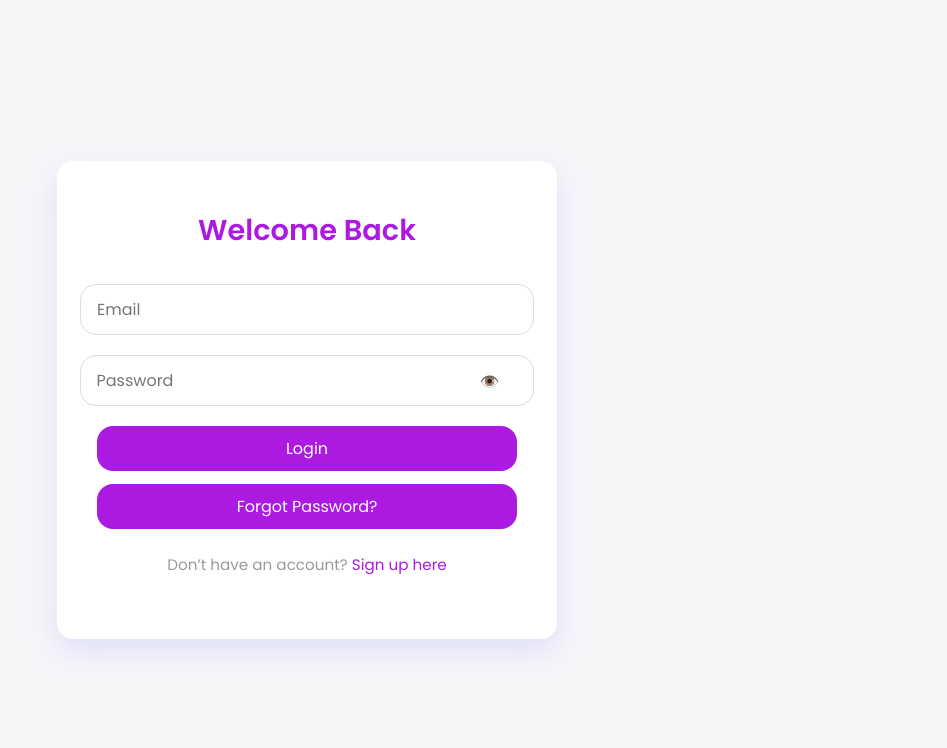
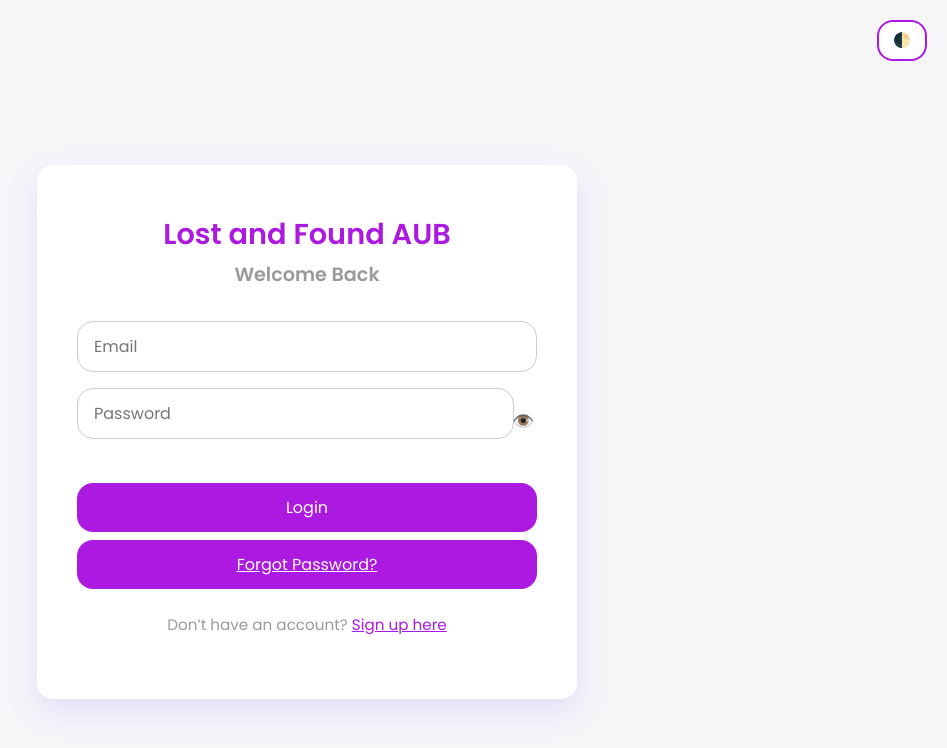
Before and after one commit to SamirSas1/LostAndFound-AUB-Frontend, a React (Create React App) app in the folder lost-and-found-frontend/: page /login in a window 1280 px wide. Shown: the top 748 px of the page, without its empty margins (333-1280 px from the left). Built offline with nearby package versions, Linux system fonts and the light colour scheme; what amazon-cognito-identity-js would draw is missing.

Commit message:
Added APIs

```diff
--- a/lost-and-found-frontend/src/pages/Login.jsx
+++ b/lost-and-found-frontend/src/pages/Login.jsx
@@ -70,9 +70,22 @@
     navigate("/Forgot-Password");
   };
 
+
   return (
     <div className="login-container">
+  <button
+  className="theme-toggle-btn"
+  onClick={() => {
+    const isDark = document.body.classList.toggle("dark-mode");
+    localStorage.setItem("theme", isDark ? "dark" : "light");
+  }}
+>
+  🌓
+</button>
+
+
     <form className="login-box" onSubmit={handleLogin}>
+      <h1 className="app-title">Lost and Found AUB</h1>
       <h2>Welcome Back</h2>
 
       <input
@@ -94,20 +107,12 @@
         <span
           className="toggle-password"
           onClick={() => setShowPassword((prev) => !prev)}
-            style={{
-              cursor: "pointer",
-              position: "absolute",
-              right: "0px",
-              top: "37%",
-              transform: "translateY(-50%)",
-              userSelect: "none"
-            }}
         >
           {showPassword ? "🙈" : "👁️"}
         </span>
       </div>
 
-        <button type="submit">Login</button>
+      <button type="submit" className="login-button">Login</button>
 
       <button
         type="button"
@@ -121,7 +126,11 @@
         Don’t have an account? <Link to="/signup">Sign up here</Link>
       </p>
     </form>
+
+
   </div>
+
+
   );
 };
 
--- a/lost-and-found-frontend/src/pages/UploadFound.jsx
+++ b/lost-and-found-frontend/src/pages/UploadFound.jsx
@@ -1,7 +1,7 @@
 import React, { useState } from 'react';
 import { useNavigate } from 'react-router-dom';
 import { getEmailFromToken } from '../utils/tokenUtils';
-import '../styles/UploadLost.css'; // reuse same style
+import '../styles/UploadLost.css';
 
 const UploadFound = () => {
   const navigate = useNavigate();
@@ -40,8 +40,11 @@
     e.preventDefault();
 
     const email = getEmailFromToken();
-    if (!email) {
+    const token = localStorage.getItem("idToken");
+
+    if (!email || !token) {
       alert("You must be logged in to upload a found item.");
+      navigate("/login");
       return;
     }
 
@@ -58,44 +61,50 @@
         description: formData.description,
         email: email,
         image: base64Image,
-        isVerified: formData.isVerified === 'true'
+        isVerified: formData.isVerified === 'true',
       };
 
       const response = await fetch('https://ieq3dmri5l.execute-api.eu-west-1.amazonaws.com/dev/upload-found-item', {
         method: 'POST',
         headers: {
-          'Content-Type': 'application/json'
+          'Content-Type': 'application/json',
+          Authorization: `Bearer ${token}`
         },
-        body: JSON.stringify(payload)
+        body: JSON.stringify(payload),
       });
 
       const result = await response.json();
       console.log('✅ Upload result:', result);
 
       if (response.ok) {
-        alert("Found item uploaded successfully.");
-        navigate('/my-uploads');
+        await fetch("https://ieq3dmri5l.execute-api.eu-west-1.amazonaws.com/dev/index-lostfound-opensearch", {
+          method: "POST",
+          headers: {
+            "Content-Type": "application/json"
+          },
+          body: JSON.stringify({
+            title: formData.itemName,
+            description: formData.description,
+            timestamp: new Date(formData.date).toISOString(),
+            isVerified: formData.isVerified === 'true'
+          })
+        });
+
+        alert("Found item uploaded and indexed.");
+        navigate('/my-items');
       } else {
         alert("Upload failed: " + result.error);
       }
 
     } catch (error) {
-      console.error("Upload error:", error);
-      alert("Something went wrong. Try again.");
+      console.error("🔥 Upload error:", error);
+      alert("Something went wrong. Please try again.");
     }
   };
 
   return (
     <div className="upload-lost-container">
       <form className="upload-lost-form" onSubmit={handleSubmit}>
-        <button
-          type="button"
-          className="close-button"
-          onClick={() => navigate('/search-lost')}
-        >
-          &times;
-        </button>
-
         <h2>Upload Found Item</h2>
 
         <input
@@ -128,7 +137,6 @@
           type="file"
           accept="image/*"
           onChange={handleImageChange}
-          required={!formData.image}
         />
 
         {formData.image && (
@@ -146,7 +154,7 @@
 
         <select
           name="isVerified"
-          className='select-container'
+          className="select-container"
           value={formData.isVerified}
           onChange={handleChange}
           required
--- a/lost-and-found-frontend/src/pages/UploadLost.jsx
+++ b/lost-and-found-frontend/src/pages/UploadLost.jsx
@@ -41,8 +41,6 @@
 
     try {
       const email = getEmailFromToken();
-      console.log("📧 Email from token:", email);
-
       if (!email) {
         alert("You must be logged in to upload a lost item.");
         navigate("/login");
@@ -64,13 +62,13 @@
       };
 
       const token = localStorage.getItem("idToken");
-      console.log("🔐 Using token for upload:", token);
 
+      // Upload to backend
       const response = await fetch('https://ieq3dmri5l.execute-api.eu-west-1.amazonaws.com/dev/upload-lost-item', {
         method: 'POST',
         headers: {
           'Content-Type': 'application/json',
-          Authorization: `Bearer ${token}` // ✅ Send the token to backend
+          Authorization: `Bearer ${token}`
         },
         body: JSON.stringify(payload)
       });
@@ -79,7 +77,21 @@
       console.log('✅ Upload result:', result);
 
       if (response.ok) {
-        alert("Lost item uploaded successfully.");
+        // Index as unverified
+        await fetch("https://ieq3dmri5l.execute-api.eu-west-1.amazonaws.com/dev/index-lostfound-opensearch", {
+          method: "POST",
+          headers: {
+            "Content-Type": "application/json"
+          },
+          body: JSON.stringify({
+            title: formData.itemName,
+            description: formData.description,
+            timestamp: new Date(formData.date).toISOString(),
+            isVerified: false
+          })
+        });
+
+        alert("Lost item uploaded and indexed (not visible in search until verified).");
         navigate('/my-uploads');
       } else {
         alert("Upload failed: " + result.error);
@@ -93,16 +105,8 @@
   };
 
   return (
-    <div className="upload-lost-container">
+    <div className="form-container">
       <form className="upload-lost-form" onSubmit={handleSubmit}>
-        <button
-          type="button"
-          className="close-button"
-          onClick={() => navigate('/search-found')}
-        >
-          &times;
-        </button>
-
         <h2>Upload Lost Item</h2>
 
         <input
@@ -141,11 +145,7 @@
         {formData.image && (
           <div className="image-preview-actions">
             <p>Selected: {formData.image.name}</p>
-            <button
-              type="button"
-              className="remove-image-btn"
-              onClick={handleImageRemove}
-            >
+            <button type="button" className="remove-image-btn" onClick={handleImageRemove}>
               Remove Image
             </button>
           </div>
--- a/lost-and-found-frontend/src/styles/Login.css
+++ b/lost-and-found-frontend/src/styles/Login.css
@@ -1,10 +1,10 @@
-/* Login.css */
 .login-container {
   min-height: 100vh;
   display: flex;
   justify-content: center;
   align-items: center;
   background: var(--bg);
+  padding: 2rem;
 }
 
 .login-box {
@@ -13,71 +13,154 @@
   border-radius: var(--radius);
   box-shadow: var(--shadow);
   width: 100%;
-    max-width: 420px;
+  max-width: 460px;
   display: flex;
   align-items: center;
   flex-direction: column;
+  animation: fadeIn 0.5s ease-in-out;
+}
+
+@keyframes fadeIn {
+  from {
+    opacity: 0;
+    transform: translateY(10px);
+  }
+  to {
+    opacity: 1;
+    transform: translateY(0);
+  }
+}
+
+.app-title {
+  font-size: 1.8rem;
+  font-weight: 700;
+  color: var(--primary);
+  margin-bottom: 0.25rem;
 }
 
 .login-box h2 {
   text-align: center;
   margin-bottom: 2rem;
-    color: var(--primary);
-    font-size: 1.8rem;
+  font-size: 1.2rem;
+  color: var(--gray);
 }
 
 .login-box input {
   width: 100%;
   padding: 12px 16px;
-    border: 1px solid #ddd;
+  border: 1px solid #ccc;
   border-radius: var(--radius);
-    margin-bottom: 1.25rem;
+  margin-bottom: 1rem;
   font-size: 1rem;
   font-family: inherit;
-    transition: border-color 0.2s ease;
+  transition: border-color 0.3s ease, background 0.3s ease;
+  box-sizing: border-box;
+  background-color: white;
 }
 
 .login-box input:focus {
   outline: none;
   border-color: var(--primary);
-    box-shadow: 0 0 0 2px rgba(172, 25, 225, 0.15);
+  box-shadow: 0 0 0 2px rgba(172, 25, 225, 0.2);
+}
+
+.password-input-wrapper {
+  position: relative;
+
+  padding-left: 15%;
+}
+
+.password-input-wrapper input {
+  padding-right: 40px;
+}
+
+.toggle-password {
+  position: absolute;
+  right: 12px;
+  top: 35%;
+  transform: translateY(-50%);
+  cursor: pointer;
+  font-size: 1.1rem;
+  transition: transform 0.2s ease;
+}
+
+.toggle-password:hover {
+  transform: translateY(-50%) scale(1.1);
 }
 
 .login-box button {
   width: 100%;
   font-size: 1rem;
+  padding: 12px;
+  margin-top: 8px;
+  border-radius: var(--radius);
+  background-color: var(--primary);
+  color: white;
+  border: none;
+  transition: background 0.3s ease;
 }
 
+.login-box button:hover {
+  background-color: #9216be;
+}
+
+.forgot-password-button {
+  border: none;
+  background: none;
+  margin-top: 1rem;
+  font-size: 0.95rem;
+  color: var(--primary);
+  text-decoration: underline;
+  cursor: pointer;
+}
 
 .signup-redirect {
-    text-align: center;
   margin-top: 1.5rem;
   font-size: 0.95rem;
   color: var(--gray);
+  text-align: center;
 }
 
 .signup-redirect a {
   color: var(--primary);
   font-weight: 500;
-  }
-
-  .signup-redirect a:hover {
   text-decoration: underline;
 }
 
-  .forgot-password-button {
-    border: none;
-    cursor: pointer;
-    margin-top: 0.8rem;
-    font-size: 0.9rem;
+/* 🌙 DARK MODE */
+body.dark-mode .login-box {
+  background-color: #1e1e1e;
 }
 
-  .password-input-wrapper {
-    position: relative;
-    width: 100%;
-    margin-left: -35px;
+body.dark-mode .login-box input {
+  background-color: #2c2c2c;
+  color: #f2f2f2;
+  border: 1px solid #555;
 }
 
-  .password-input-wrapper input {
-    width: 100%;
+body.dark-mode .login-box input::placeholder {
+  color: #aaa;
 }
+
+body.dark-mode .login-box h2 {
+  color: #ccc;
+}
+.theme-toggle-btn {
+  position: fixed;
+  top: 20px;
+  right: 20px;
+  z-index: 1000;
+  padding: 8px 14px;
+  font-size: 0.9rem;
+  border-radius: var(--radius);
+  border: 2px solid var(--primary);
+  background: var(--card-bg);
+  color: var(--text);
+  transition: all 0.3s ease;
+}
+
+body.dark-mode .theme-toggle-btn {
+  background: #262626;
+  color: #f2f2f2;
+  border-color: #d173ff;
+}
--- a/lost-and-found-frontend/src/styles/Signup.css
+++ b/lost-and-found-frontend/src/styles/Signup.css
@@ -1,4 +1,3 @@
-/* Signup.css */
 .signup-container {
   min-height: 100vh;
   display: flex;
@@ -6,18 +5,31 @@
   align-items: center;
   background: var(--bg);
   padding: 2rem;
+  position: relative;
 }
 
 .signup-box {
   background: var(--card-bg);
   padding: 3rem 2.5rem;
   border-radius: var(--radius);
-    box-shadow: var(--shadow);
+  box-shadow: none;
   width: 100%;
   max-width: 460px;
   display: flex;
+  flex-direction: column;
   align-items: center;
-    flex-direction: column;
+  animation: fadeIn 0.5s ease-in-out;
+}
+
+@keyframes fadeIn {
+  from {
+    opacity: 0;
+    transform: translateY(10px);
+  }
+  to {
+    opacity: 1;
+    transform: translateY(0);
+  }
 }
 
 .signup-box h2 {
@@ -36,7 +48,8 @@
   margin-bottom: 1.25rem;
   font-size: 1rem;
   font-family: inherit;
-    transition: border-color 0.2s ease;
+  transition: border-color 0.2s ease, background-color 0.2s ease;
+  background-color: white;
 }
 
 .signup-box input:focus,
@@ -46,27 +59,60 @@
   box-shadow: 0 0 0 2px rgba(172, 25, 225, 0.15);
 }
 
-  .signup-box button {
+.signup-box button[type="submit"] {
   width: 100%;
   font-size: 1rem;
+  padding: 12px;
+  border-radius: var(--radius);
+  font-weight: 600;
+  border: none;
+  background-color: var(--primary);
+  color: white;
+  transition: background-color 0.3s ease;
+  cursor: pointer;
 }
+
+.signup-box button[type="submit"]:hover {
+  background-color: #9216be;
+}
+
 .password-input-wrapper {
   position: relative;
-    margin-left: -35px; /* match your Login page */
+  width: 95%;
+  margin-bottom: 1.25rem;
+  padding-right: 20%;
 }
 
 .password-input-wrapper input {
   width: 100%;
+  padding-right: 40px;
 }
+
+.toggle-password {
+  position: absolute;
+  padding-right: 10%;
+  top: 50%;
+  transform: translateY(-50%);
+  cursor: pointer;
+  font-size: 1.1rem;
+  transition: transform 0.2s ease;
+}
+
+.toggle-password:hover {
+  transform: translateY(-50%) scale(1.1);
+}
+
 .login-redirect {
   margin-top: 1.5rem;
   font-size: 0.95rem;
-    color: var(--gray) !important;
   text-align: center;
-    font-size: 0.95rem;
-    color: #333;
-    font-weight: 500;
-    background: none;
+  color: var(--gray);
+  display: flex;
+  justify-content: center;
+  align-items: center;
+  flex-wrap: wrap;
+  gap: 4px;
+  background: none !important;
 }
 
 .login-redirect a {
@@ -76,5 +122,28 @@
 }
 
 .login-redirect a:hover {
-    text-decoration: underline;
+  text-decoration: underline;
 }
+
+/* 🌙 Dark mode fix */
+body.dark-mode .login-redirect {
+  color: #ccc;
+}
+
+
+/* 🌙 DARK MODE SUPPORT */
+body.dark-mode .signup-box {
+  background-color: #1e1e1e;
+}
+
+body.dark-mode .signup-box input,
+body.dark-mode .signup-box select {
+  background-color: #2b2b2b;
+  color: #eee;
+  border: 1px solid #444;
+}
+
+body.dark-mode .signup-box input::placeholder,
+body.dark-mode .signup-box select::placeholder {
+  color: #aaa;
+}
--- a/lost-and-found-frontend/src/styles/global.css
+++ b/lost-and-found-frontend/src/styles/global.css
@@ -44,3 +44,126 @@
 button:hover {
   background: #580776;;
 }
+body.dark-mode {
+  --bg: #1a1a1a;
+  --text: #f0f0f0;
+  --card-bg: #262626;
+  --gray: #ccc;
+  --shadow: 0 12px 30px rgba(255, 255, 255, 0.05);
+}
+
+body.dark-mode {
+  background: var(--bg);
+  color: var(--text);
+}
+
+body.dark-mode a {
+  color: #d173ff;
+}
+
+body.dark-mode button {
+  background: #d173ff;
+  color: #fff;
+}
+
+body.dark-mode button:hover {
+  background: #a03bd6;
+}
+
+body.dark-mode .navbar {
+  background: #181818;
+  box-shadow: 0 12px 20px rgba(255, 255, 255, 0.05);
+}
+
+body.dark-mode .navbar-links a {
+  color: #d173ff;
+}
+
+body.dark-mode .navbar-links a:hover {
+  color: #f19cff;
+}
+
+body.dark-mode .navbar-user span {
+  color: #ddd;
+}
+
+body.dark-mode .form-container {
+  background-color: #1e1e1e;
+  box-shadow: 0 0 20px rgba(255, 255, 255, 0.05);
+}
+.form-container {
+  background-color: var(--card-bg);
+  padding: 2rem;
+  border-radius: var(--radius);
+  box-shadow: var(--shadow);
+  max-width: 500px;
+  width: 100%;
+  margin: 2rem auto;
+  display: flex;
+  flex-direction: column;
+  gap: 1rem;
+  animation: fadeIn 0.5s ease-in-out;
+}
+
+.form-container h2 {
+  text-align: center;
+  color: var(--primary);
+}
+
+.form-container input,
+.form-container textarea {
+  width: 100%;
+  padding: 12px;
+  border-radius: var(--radius);
+  border: 1px solid #ccc;
+  font-size: 1rem;
+  transition: all 0.3s ease;
+}
+
+.form-container input:focus,
+.form-container textarea:focus {
+  outline: none;
+  border-color: var(--primary);
+  box-shadow: 0 0 0 2px rgba(172, 25, 225, 0.15);
+}
+
+.form-container button[type="submit"] {
+  font-size: 1rem;
+  padding: 12px;
+  border-radius: var(--radius);
+  background-color: var(--primary);
+  color: white;
+  border: none;
+  transition: all 0.3s ease;
+}
+
+.form-container button[type="submit"]:hover {
+  background-color: #9216be;
+}
+
+
+body.dark-mode input,
+body.dark-mode textarea {
+  background-color: #2b2b2b;
+  color: #eee;
+  border: 1px solid #555;
+}
+
+body.dark-mode input::placeholder,
+body.dark-mode textarea::placeholder {
+  color: #999;
+}
+
+body.dark-mode input[type="file"] {
+  background-color: transparent;
+  color: #eee;
+  border: none;
+}
+
+body.dark-mode button[type="submit"] {
+  background-color: #d173ff;
+}
+
+body.dark-mode button[type="submit"]:hover {
+  background-color: #a03bd6;
+}
```
Also changed, not shown: lost-and-found-frontend/src/components/Navbar.jsx (+14 -3 lines), lost-and-found-frontend/src/pages/Search.jsx (+37 -16 lines), lost-and-found-frontend/src/pages/Signup.jsx (+9 -0 lines), lost-and-found-frontend/src/styles/Navbar.css (+41 -0 lines), lost-and-found-frontend/src/components/ItemCard.jsx (deleted), lost-and-found-frontend/src/styles/UploadLost.css (indentation only). Lines whose indentation alone changed are shown as unchanged.
